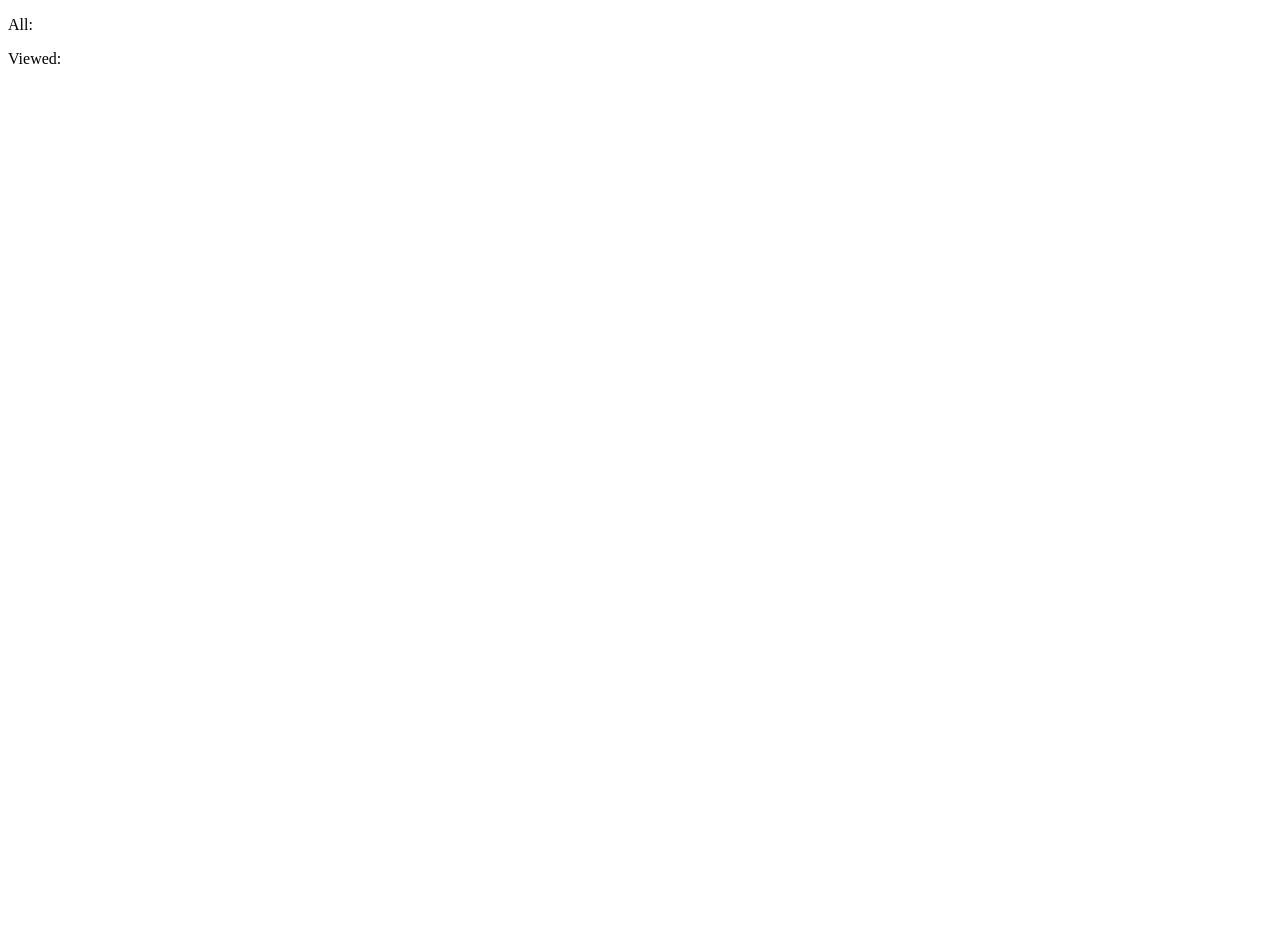
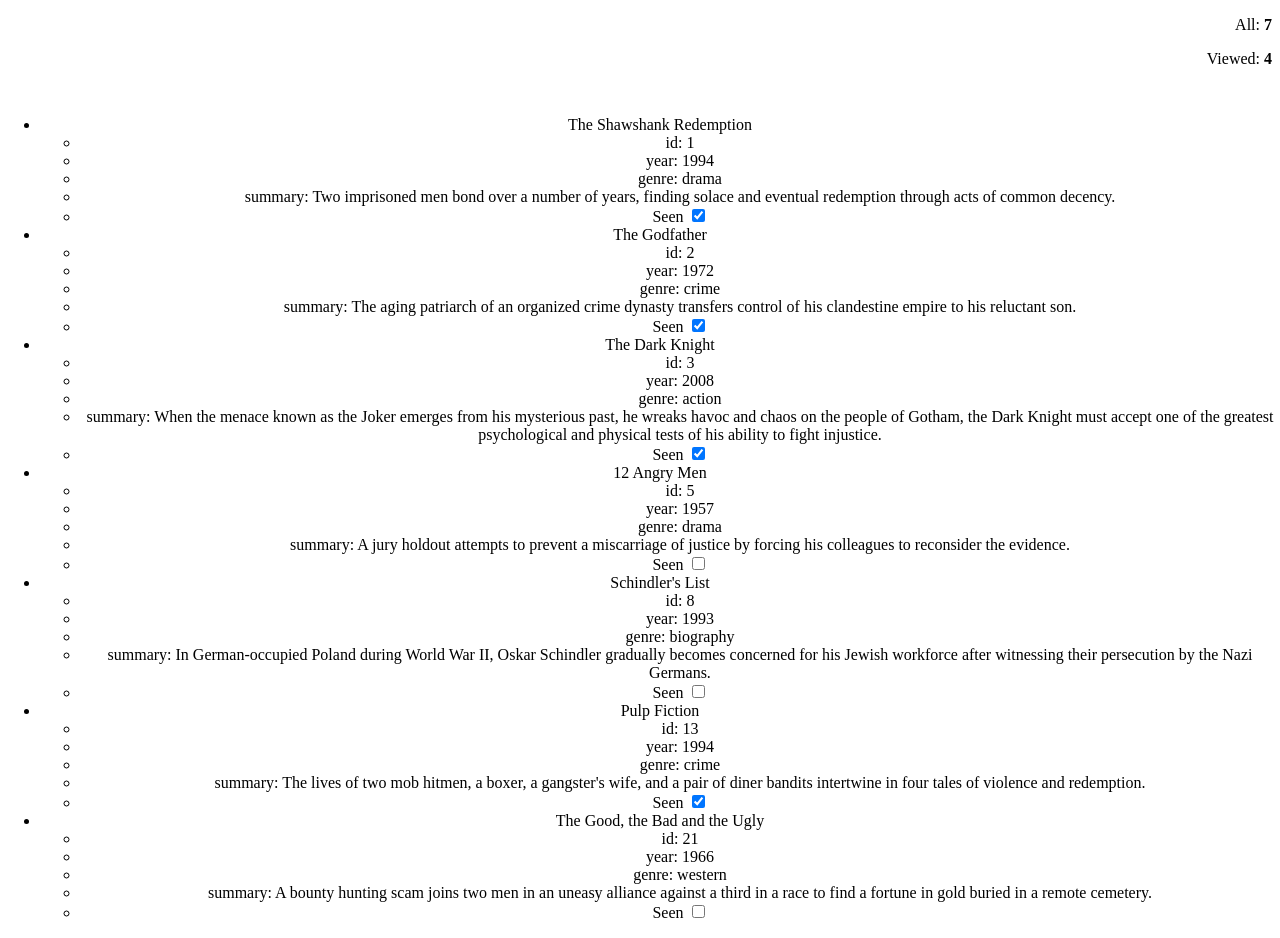
Before and after one commit to alchemist3/patronage2018_frontend, a plain HTML site: page index.html in a window 1280 px wide. Before the commit the page ends 800 px from the top, so only its background shows below. Drawn offline with Linux system fonts and the light colour scheme.

Commit message:
Add Patronage 2018 front-end task 1 functionality

```diff
--- a/index.html
+++ b/index.html
@@ -4,8 +4,6 @@
     <meta charset="UTF-8">
     <title>Movies</title>
     <link rel="stylesheet" type="text/css" href="style.css">
-    <script type="text/javascript" src="data.js"></script>
-    <script type="text/javascript" src="script.js"></script>
 </head>
 <body>
 <div id="moviesCountersContainer">
@@ -16,5 +14,7 @@
     <ul id="moviesList"></ul>
 </div>
 
+<script type="text/javascript" src="data.js"></script>
+<script type="text/javascript" src="script.js"></script>
 </body>
 </html>
--- a/script.js
+++ b/script.js
@@ -0,0 +1,80 @@
+countMovies(moviesData);
+
+var moviesList = document.getElementById("moviesList");
+makeMovieList(moviesData, moviesList);
+
+
+function countMovies(moviesData) {
+    var moviesCounterAll = moviesData.length.toString();
+
+    var allMovies = document.getElementById("moviesCounterAll");
+    allMovies.innerHTML = moviesCounterAll;
+
+    var moviesCounterSeen = 0;
+    for (var i = 0; i < moviesData.length; i++) {
+        if (moviesData[i].seen === "T") {
+            moviesCounterSeen++;
+        }
+    }
+    var seenMovies = document.getElementById("moviesCounterSeen");
+    seenMovies.innerHTML = moviesCounterSeen.toString();
+}
+
+function makeMovieList(jsonObject, listElement) {
+    for (var i in jsonObject) {
+        var newLI = document.createElement("li");
+
+        newLI.innerHTML = jsonObject[i].title
+        listElement.appendChild(newLI);
+        var newUL = document.createElement("ul");
+        newLI.appendChild(newUL);
+
+        for (var j in jsonObject[i]) {
+            if (j != "title" && j != "seen") {
+                var liElement = document.createElement("li");
+                liElement.innerHTML = j + ": " + jsonObject[i][j];
+                newUL.appendChild(liElement);
+            }
+        }
+
+        var seenLI = document.createElement("li");
+        newUL.appendChild(seenLI);
+
+        var label = document.createElement("label");
+        label.innerHTML = "Seen ";
+        seenLI.appendChild(label);
+
+        var checkbox = document.createElement("INPUT");
+        checkbox.setAttribute("type", "checkbox");
+        checkbox.setAttribute("id", jsonObject[i].id);
+        if (jsonObject[i].seen === "T") {
+            checkbox.checked = "checked";
+        }
+        label.appendChild(checkbox);
+    }
+}
+
+function updateMovies(jsonObj, id) {
+    for (var i = 0; i < jsonObj.length; i++) {
+        if (jsonObj[i].id == id) {
+            if (jsonObj[i].seen == "T") {
+                jsonObj[i].seen = "F";
+            } else {
+                jsonObj[i].seen = "T";
+            }
+            break;
+        }
+    }
+}
+
+
+var inputs = document.getElementsByTagName("input");
+for (var i = 0; i < inputs.length; i++) {
+    inputs[i].addEventListener("change", clickCheckbox);
+}
+
+function clickCheckbox(ev) {
+    var id = ev.target.id;
+    updateMovies(moviesData, id);
+    countMovies(moviesData);
+}
--- a/style.css
+++ b/style.css
@@ -0,0 +1,19 @@
+.moviesCounter {
+    font-weight: bold;
+}
+
+#moviesListContainer {
+    position: absolute;
+    top: 100px;
+    right: 0;
+    left: 0;
+    text-align: center;
+}
+
+#moviesCountersContainer {
+    text-align: right;
+}
+
+li:hover {
+    background-color: orangered;
+}
```
Also changed, not shown: data.js (line endings or trailing spaces).
